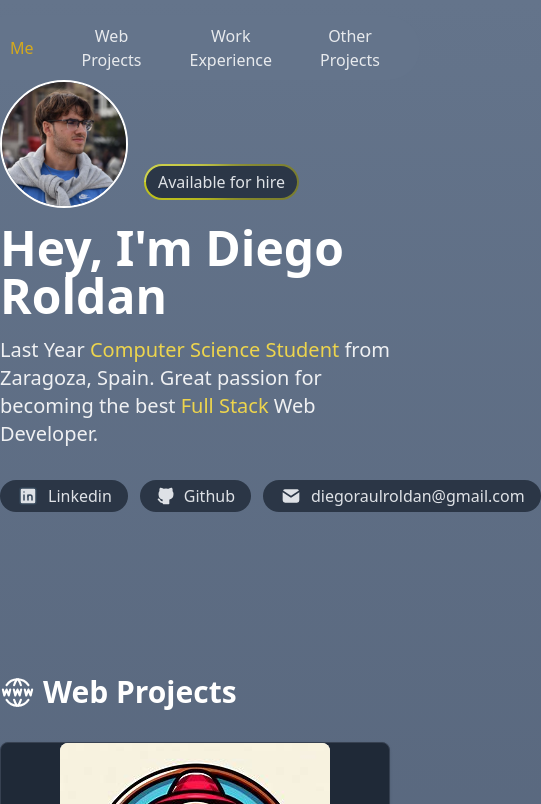
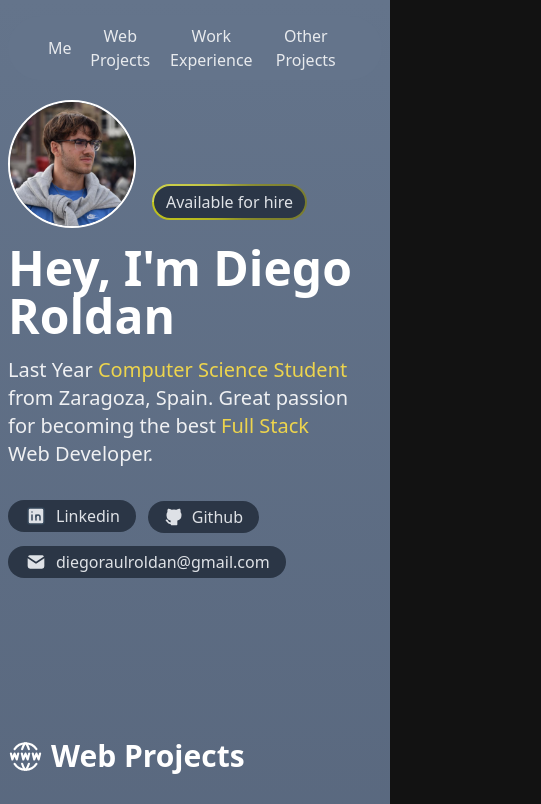
Before and after one commit to 841723/portfolio, an Astro site: page / in a window 390 px wide. Shown: the top 804 px of the page, 541 px wide, since content can reach past the window. Built offline with nearby package versions, Linux system fonts and the light colour scheme; Astro itself is replaced by a stand-in of ours.

Commit message:
first responsive design

```diff
--- a/src/components/Footer.astro
+++ b/src/components/Footer.astro
@@ -1,5 +1,5 @@
 <footer
-    class="mt-10 mb-4 mx-32"
+    class="mt-10 mb-4 md:mx-32"
 >
     <div
         class="w-full mx-auto max-w-screen-xl p-4 md:flex md:items-end md:justify-center"
--- a/src/components/Header.astro
+++ b/src/components/Header.astro
@@ -7,9 +7,9 @@ const nav = [
 ];
 ---
 
-<header class="fixed flex justify-center w-full z-10 mt-4">
+<header class="fixed flex justify-center w-full z-10 mt-4 px-2">
     <nav
-        class="flex flex-row align-center justify-center gap-x-8 py-2 px-8 rounded-full bg-slate-500 bg-blend-color-burn"
+        class="flex flex-row align-center justify-center gap-x-0 md:gap-x-8 py-2 px-8 rounded-full bg-slate-500 bg-blend-color-burn"
     >
         {
             nav.map((navElem) => (
@@ -24,7 +24,7 @@ const nav = [
         }
     </nav>
 </header>
-<script>
+<!-- <script>
     document.addEventListener("DOMContentLoaded", () => {
         const sections = document.querySelectorAll("section");
         const navItems = document.querySelectorAll("header nav a");
@@ -36,9 +36,9 @@ const nav = [
                         if (
                             item.getAttribute("aria-label") == entry.target.id
                         ) {
-                            item.classList.add("text-yellow-500");
+                            // item.classList.add("text-yellow-500");
                         } else {
-                            item.classList.remove("text-yellow-500");
+                            // item.classList.remove("text-yellow-500");
                         }
                     });
                 }
@@ -66,4 +66,4 @@ const nav = [
             }
         };
     });
-</script>
+</script> -->
--- a/src/components/PresentationSection.astro
+++ b/src/components/PresentationSection.astro
@@ -11,7 +11,7 @@ import MailIcon from "@/components/icons/Mail.astro";
 
 <section
     id="me"
-    class="flex flex-col gap-y-4 w-full lg:w-[740px] mx-auto pt-20"
+    class="flex flex-col gap-y-4 w-full max-w-[740px] mx-auto pt-20 px-2 mt-5 md:mt-0"
 >
     <div class="flex items-end gap-x-4">
         <img
@@ -33,14 +33,14 @@ import MailIcon from "@/components/icons/Mail.astro";
     >
         Hey, I'm Diego Roldan
     </h1>
-    <h2 class="text-xl opacity-90 mb-4">
+    <h2 class="text-xl opacity-90 mb-4 text-pretty">
         Last Year <span class="text-yellow-300">Computer Science Student</span> from
         Zaragoza, Spain. Great passion for becoming the best <span
             class="text-yellow-300">Full Stack</span
         > Web Developer.
     </h2>
 
-    <ul class="flex justify-start gap-x-3">
+    <ul class="flex flex-wrap items-center justify-start gap-3">
         <li>
             <SocialPill href="https://linkedin.com/in/diego-roldan">
                 <LinkedinIcon />
--- a/src/components/Section.astro
+++ b/src/components/Section.astro
@@ -6,7 +6,7 @@ interface Props {
 const { title, id } = Astro.props;
 ---
 
-<section id={id} class="flex flex-col gap-y-4 w-full lg:w-[740px] mx-auto mt-20 pt-20">
+<section id={id} class="flex flex-col gap-y-4 w-full max-w-[740px] mx-auto mt-20 pt-20 px-2">
     <h2
         class="flex items-center gap-x-2 text-white text-3xl font-semibold mb-4"
     >
--- a/src/layouts/Layout.astro
+++ b/src/layouts/Layout.astro
@@ -24,7 +24,7 @@ const { title, description } = Astro.props;
 		<meta name="generator" content={Astro.generator} />
 		<title>{title}</title>
 	</head>
-	<body class="dark bg-gradient-to-b from-slate-500 to-slate-900">
+	<body class="dark bg-gradient-to-b from-slate-500 to-slate-900 w-full">
 		<Header />
 		<slot />
 		<Footer />
--- a/src/pages/index.astro
+++ b/src/pages/index.astro
@@ -10,7 +10,7 @@ import WorkExperienceSection from "@/components/WorkExperienceSection.astro";
 	title="Diego Roldan - Portfolio"
 	description="Diego Roldan's Portfolio. Computer Science Student "
 >
-	<main>
+	<main class="flex flex-col items-center w-full">
 		<PresentationSection />
 		<WebProjectsSection />
 		<WorkExperienceSection />
```
